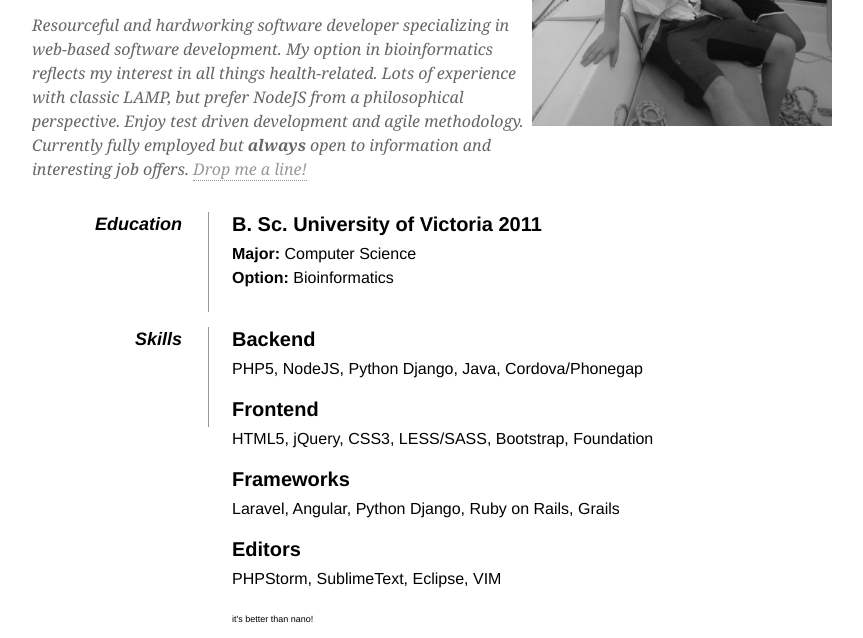
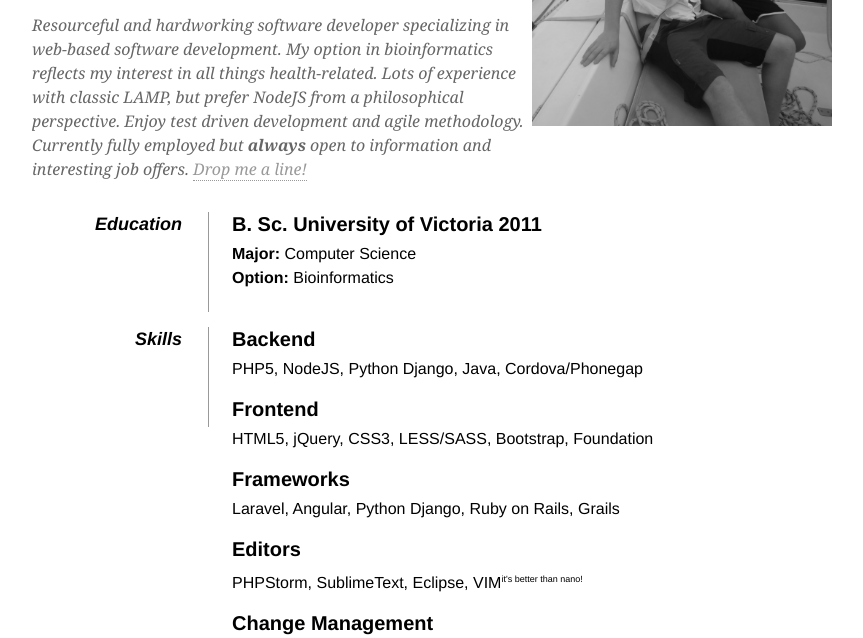
Before and after one commit to ptraverse/ptraverse.github.io, a plain HTML site: page index.html in a window 1280 px wide. Shown: the part 148-786 px from the top of the page, without its empty margins (208-1071 px from the left). Drawn offline with Linux system fonts and the light colour scheme.

Commit message:
fdghfdghdf

```diff
--- a/index.html
+++ b/index.html
@@ -46,7 +46,7 @@
                 <p>Laravel, Angular, Python Django, Ruby on Rails, Grails</p>
 
                 <h2>Editors</h2>
-                <p>PHPStorm, SublimeText, Eclipse, VIM <div style="font-size:xx-small; vertical-align:super;display:inline;">it's better than nano!</div> </p>
+                <p>PHPStorm, SublimeText, Eclipse, VIM<sup style="font-size:xx-small; vertical-align:super;display:inline;">it's better than nano!</sup> </p>
 
                 <h2>Change Management</h2>
                 <p>Jira, PivotalTracker, CVS, SVN, Git, <a href="http://agilemanifesto.org/" target="_blank">Agile Manifesto</a></p>
```
